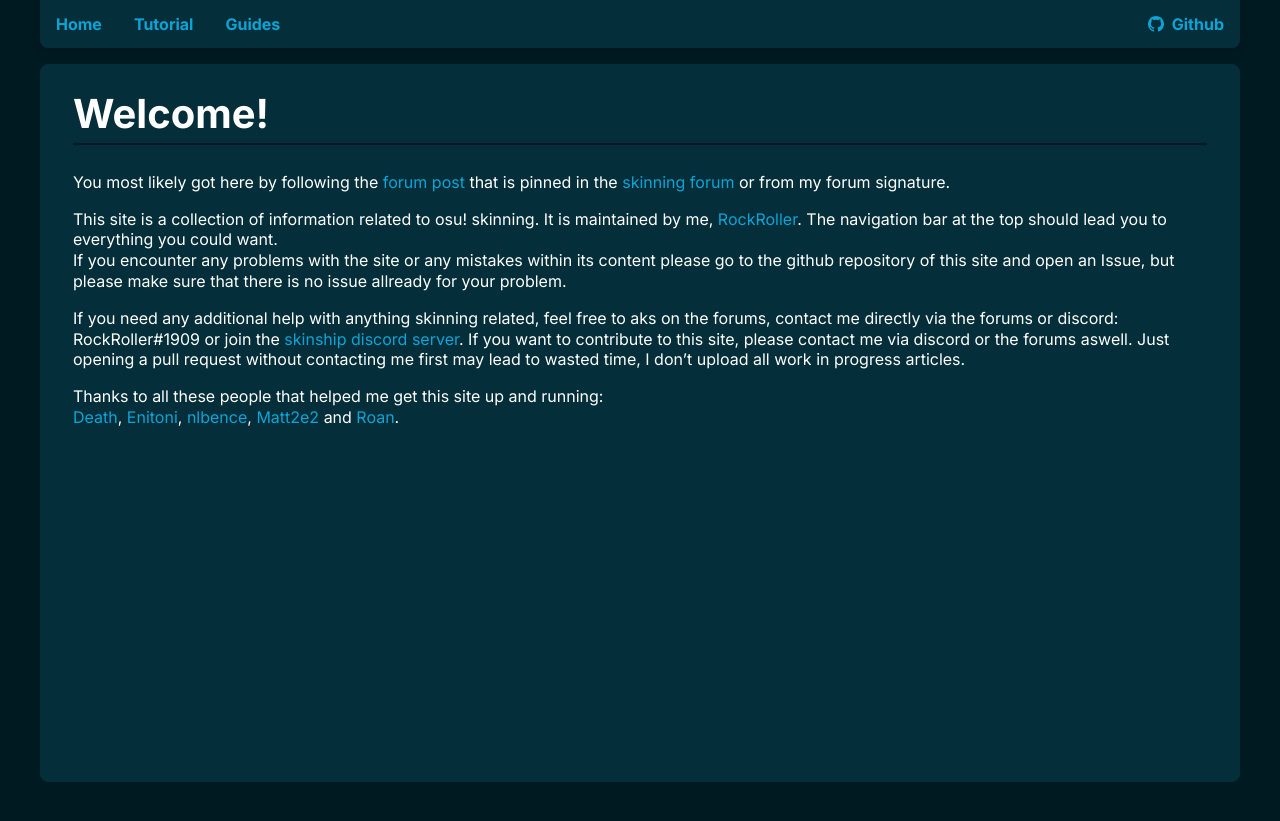
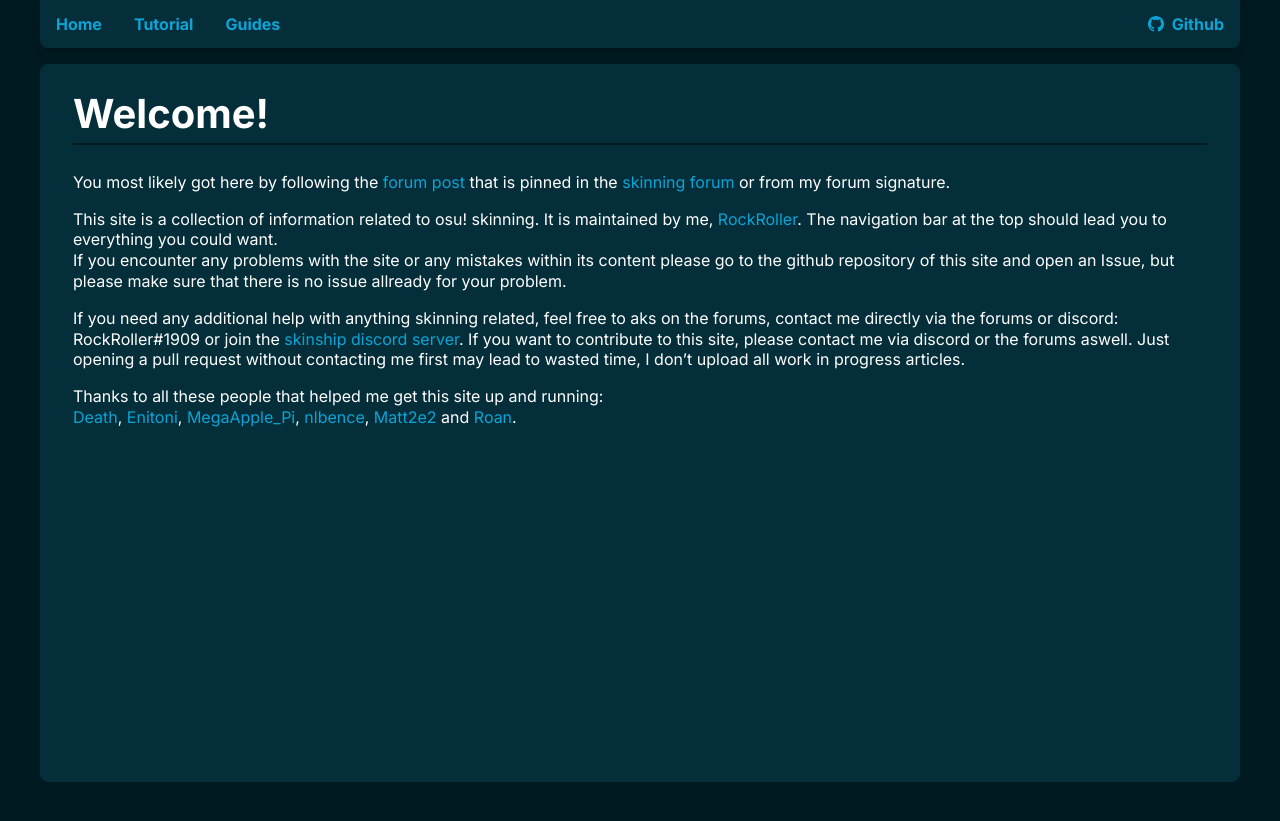
Before and after one commit to RockRoller01/skinninginfo, a Jekyll site: the page built from index.md, in a window 1280 px wide. Shown: the top 821 px of the page. Built offline with Jekyll 4.4.1, drawn with Linux system fonts in a browser that asks for light colours.

Commit message:
added megaapple pi

```diff
--- a/index.md
+++ b/index.md
@@ -14,4 +14,4 @@ If you need any additional help with anything skinning related, feel free to aks
 If you want to contribute to this site, please contact me via discord or the forums aswell. Just opening a pull request without contacting me first may lead to wasted time, I don't upload all work in progress articles.
 
 Thanks to all these people that helped me get this site up and running:<br>
-[Death](https://osu.ppy.sh/users/3242450), [Enitoni](https://osu.ppy.sh/users/9118958), [nlbence](https://osu.ppy.sh/users/11909549), [Matt2e2](https://osu.ppy.sh/users/12144912) and [Roan](https://osu.ppy.sh/users/8214639).
+[Death](https://osu.ppy.sh/users/3242450), [Enitoni](https://osu.ppy.sh/users/9118958), [MegaApple_Pi](https://osu.ppy.sh/users/2148208), [nlbence](https://osu.ppy.sh/users/11909549), [Matt2e2](https://osu.ppy.sh/users/12144912) and [Roan](https://osu.ppy.sh/users/8214639).
```
